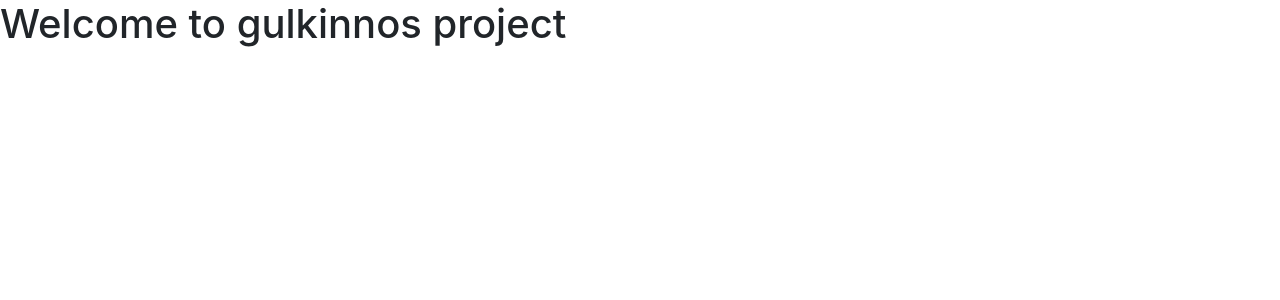
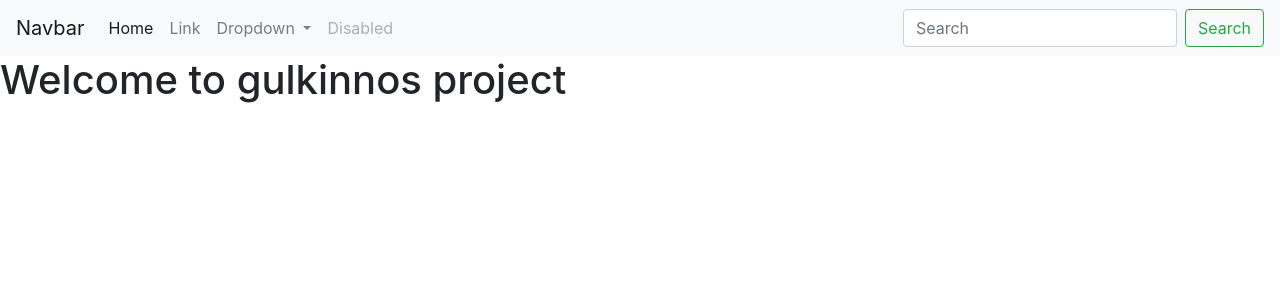
Before and after one commit to gulkinnos/crm.gulkinnos.com, a PHP site: page / in a window 1280 px wide. Shown: the top 300 px of the page. Run offline with PHP 8.4, Linux system fonts and the light colour scheme; a stand-in replaces the project's code that opens the database connection.

Commit message:
Adding menu. Step 1.

```diff
--- a/app/views/layouts/default.php
+++ b/app/views/layouts/default.php
@@ -19,7 +19,7 @@
 
 </head>
 <body>
-<?php //include 'main_menu.php' ?>
+<?php include 'main_menu.php' ?>
 <div class="container-fluid" style="min-height: calc(100% - 125px);">
 
 </div>
--- /dev/null
+++ b/app/views/layouts/main_menu.php
@@ -0,0 +1,35 @@
+<nav class="navbar navbar-expand-lg navbar-light bg-light">
+  <a class="navbar-brand" href="#">Navbar</a>
+  <button class="navbar-toggler" type="button" data-toggle="collapse" data-target="#navbarSupportedContent" aria-controls="navbarSupportedContent" aria-expanded="false" aria-label="Toggle navigation">
+    <span class="navbar-toggler-icon"></span>
+  </button>
+
+  <div class="collapse navbar-collapse" id="navbarSupportedContent">
+    <ul class="navbar-nav mr-auto">
+      <li class="nav-item active">
+        <a class="nav-link" href="#">Home <span class="sr-only">(current)</span></a>
+      </li>
+      <li class="nav-item">
+        <a class="nav-link" href="#">Link</a>
+      </li>
+      <li class="nav-item dropdown">
+        <a class="nav-link dropdown-toggle" href="#" id="navbarDropdown" role="button" data-toggle="dropdown" aria-haspopup="true" aria-expanded="false">
+	Dropdown
+        </a>
+        <div class="dropdown-menu" aria-labelledby="navbarDropdown">
+          <a class="dropdown-item" href="#">Action</a>
+          <a class="dropdown-item" href="#">Another action</a>
+          <div class="dropdown-divider"></div>
+          <a class="dropdown-item" href="#">Something else here</a>
+        </div>
+      </li>
+      <li class="nav-item">
+        <a class="nav-link disabled" href="#">Disabled</a>
+      </li>
+    </ul>
+    <form class="form-inline my-2 my-lg-0">
+      <input class="form-control mr-sm-2" type="search" placeholder="Search" aria-label="Search">
+      <button class="btn btn-outline-success my-2 my-sm-0" type="submit">Search</button>
+    </form>
+  </div>
+</nav>
```
